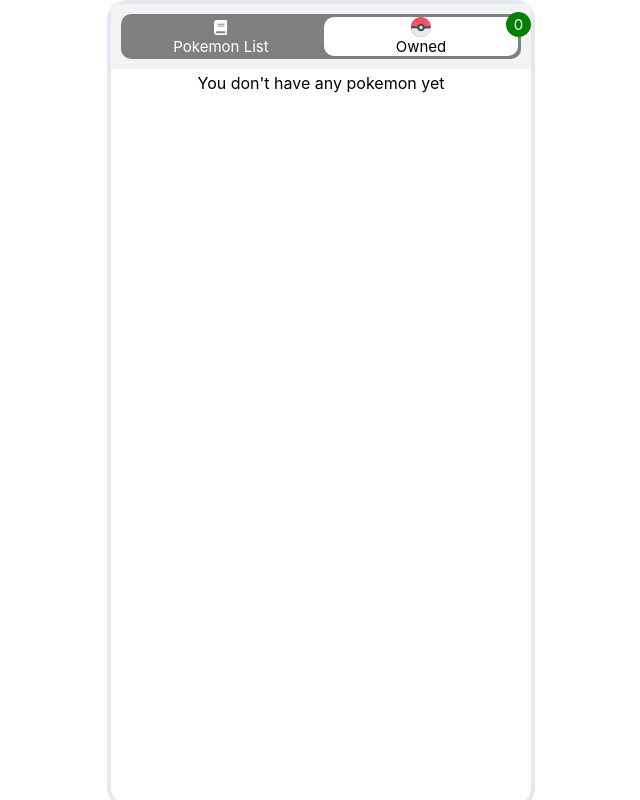
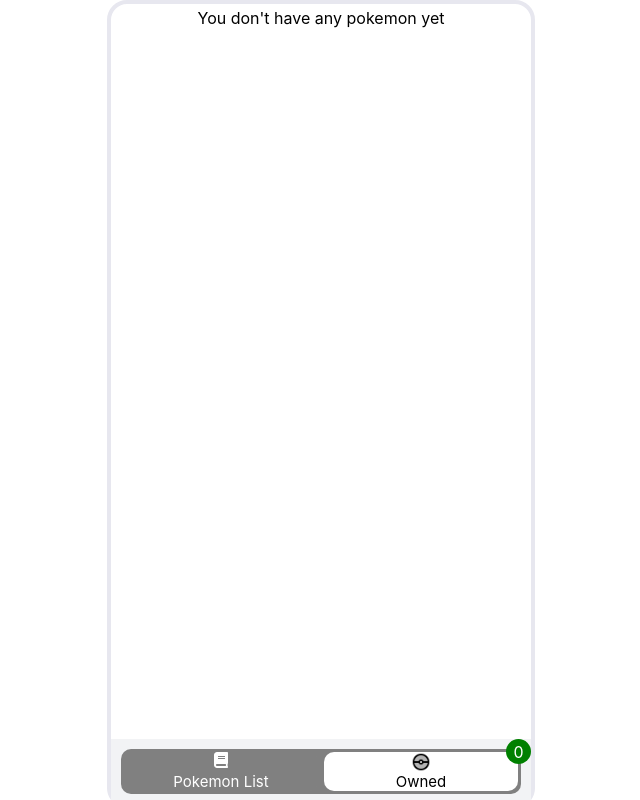
Before and after one commit to cholazzzb/pokemon-cool-full, a Next.js app: page /owned in a window 1280 px wide. Shown: the whole page, without its empty margins (319-959 px from the left). Built offline with nearby package versions, Linux system fonts and the light colour scheme.

Commit message:
refactor: list and owned page layout

```diff
--- a/src/components/Badge.tsx
+++ b/src/components/Badge.tsx
@@ -3,10 +3,16 @@
 import { css, jsx } from '@emotion/react';
 import { FC } from 'react';
 
+type BadgeProps = {
+  top?: number;
+  right?: number;
+};
+
+const Badge: FC<BadgeProps> = ({ top = 0, right = 0, children }) => {
   const BadgeStyle = css`
     position: absolute;
-  right: 0%;
-  bottom: 50%;
+    top: ${top}px;
+    right: ${right}px;
     display: flex;
     justify-content: center;
     align-items: center;
@@ -16,8 +22,6 @@ const BadgeStyle = css`
     background-color: green;
     color: white;
   `;
-
-const Badge: FC = ({ children }) => {
   return <div css={BadgeStyle}>{children}</div>;
 };
 
--- a/src/components/Layout.tsx
+++ b/src/components/Layout.tsx
@@ -1,24 +1,20 @@
 /** @jsxRuntime classic */
 /** @jsx jsx */
 import { css, jsx } from '@emotion/react';
-import { FC } from 'react';
+import { FunctionComponent } from 'react';
 
-interface ILayoutProps {
-  children: any;
-}
-
-const Layout: FC<ILayoutProps> = (props) => {
 const LayoutStyle = css`
-    position: relative;
-    z-index: 0;
   height: 100vh;
   max-width: ${420}px;
   margin: 0 auto;
   border-radius: 20px;
   border: 4px solid #e7e7ef;
+  display: flex;
+  flex-direction: column;
 `;
 
-  return <div css={LayoutStyle}>{props.children}</div>;
+const Layout: FunctionComponent = ({ children }) => {
+  return <div css={LayoutStyle}>{children}</div>;
 };
 
 export default Layout;
--- a/src/components/Navigator.tsx
+++ b/src/components/Navigator.tsx
@@ -1,29 +1,25 @@
 /** @jsxRuntime classic */
 /** @jsx jsx */
-import { css, jsx } from '@emotion/react';
-
+import { jsx } from '@emotion/react';
+import styled from '@emotion/styled';
 import Image from 'next/image';
-import { FC } from 'react';
-import { useOwnedPokemonStore } from '@/domains/ownedPokemon/ownedPokemonStore';
-import { LISTPAGE, OWNEDPAGE } from '@/constants/route';
+import { Fragment, FunctionComponent } from 'react';
 import { FontAwesomeIcon } from '@fortawesome/react-fontawesome';
-import { faBook } from '@fortawesome/free-solid-svg-icons';
+import { faBook, IconDefinition } from '@fortawesome/free-solid-svg-icons';
 
 import Badge from './Badge';
+import Link from 'next/link';
 
-const NavigatorContainerStyle = css`
-  z-index: 0;
+const NavigatorContainer = styled.div`
   display: flex;
-  position: relative;
-  top: 0%;
-  left: 0%;
   width: 100%;
   height: 65px;
   justify-content: center;
   background-color: #f2f3f5;
 `;
 
-const IconContainerStyle = css`
+const NavigatorInner = styled.div`
+  position: relative;
   display: flex;
   background-color: gray;
   width: 100%;
@@ -31,87 +27,90 @@ const IconContainerStyle = css`
   border-radius: 10px;
 `;
 
-const IconStyle = css`
+const IconInner = styled.span`
   display: flex;
   width: 20px;
   height: 20px;
   justify-content: center;
-  align-items: center;
 `;
 
-interface INavigatorProps {
-  currentPage: string;
-  goToListPage: () => void;
-  goToOwnedPage: () => void;
-}
+const Text = styled.p`
+  display: flex;
+  justify-content: center;
+  font-size: 15px;
+  margin: 0px;
+`;
 
-const Navigator: FC<INavigatorProps> = (props) => {
-  const { currentPage, goToListPage, goToOwnedPage } = props;
+export type NavItems = Array<{
+  href: string;
+  icon?: IconDefinition;
+  iconImage?: string;
+  text?: string;
+  color: string;
+  bgColor: string;
+  badge?: {
+    topPos?: number;
+    rightPos?: number;
+    text: string;
+  };
+}>;
 
-  const { ownedPokemons } = useOwnedPokemonStore();
+type NavigatorProps = {
+  navItems?: NavItems;
+};
 
-  const ButtonContainerStyle = (page: string) => {
-    let color, bgColor;
-    if (currentPage === page) {
-      color = 'black';
-      bgColor = 'white';
-    } else {
-      color = 'white';
-      bgColor = 'gray';
-    }
-
-    const style = css`
+const Navigator: FunctionComponent<NavigatorProps> = ({ navItems }) => {
+  return (
+    <NavigatorContainer>
+      <NavigatorInner>
+        {navItems?.map((item) => {
+          const LinkTag = styled.a`
+            text-decoration: none;
             display: flex;
             flex-direction: column;
             justify-content: center;
             align-items: center;
             width: 50%;
+            maxheight: 100%;
             margin: 3px;
-      color: ${color};
-      font-size: 15px;
+            color: ${item.color};
             border-radius: 10px;
-      background-color: ${bgColor};
+            background-color: ${item.bgColor};
             &:hover {
               background-color: #d9dadc;
             }
           `;
-
-    return style;
-  };
-
           return (
-    <div css={NavigatorContainerStyle}>
-      <div css={IconContainerStyle}>
-        <div css={ButtonContainerStyle(LISTPAGE)} onClick={goToListPage}>
-          <span css={IconStyle}>
+            <Fragment key={`navitem-${item.text}`}>
+              <Link href={item.href}>
+                <LinkTag>
+                  <IconInner>
+                    {item.icon ? (
                       <FontAwesomeIcon icon={faBook} />
-          </span>
-          Pokemon List
-        </div>
-        {/* <Search /> */}
-        <div css={ButtonContainerStyle(OWNEDPAGE)} onClick={goToOwnedPage}>
-          <span css={IconStyle}>
+                    ) : item.iconImage ? (
                       <Image
-              alt="pokeball"
-              src={
-                currentPage === OWNEDPAGE
-                  ? '/pokeballSelected.svg'
-                  : '/pokeball.png'
-              }
+                        alt={item.iconImage}
+                        src={item.iconImage}
                         width={20}
                         height={20}
                       />
-          </span>
-          Owned
-          <Badge>
-            {Object.values(ownedPokemons).reduce(
-              (acc, pokemons) => acc + pokemons.total,
-              0,
+                    ) : (
+                      <></>
                     )}
+                  </IconInner>
+                  <Text>{item.text}</Text>
+                  {item.badge && (
+                    <Badge top={item.badge.topPos} right={item.badge.rightPos}>
+                      {item.badge.text}
                     </Badge>
-        </div>
-      </div>
-    </div>
+                  )}
+                </LinkTag>
+              </Link>
+            </Fragment>
+          );
+        })}
+      </NavigatorInner>
+    </NavigatorContainer>
   );
 };
 
--- a/src/constants/route.tsx
+++ /dev/null
@@ -1,3 +0,0 @@
-export const LISTPAGE: string = 'LISTPAGE';
-export const DETAILPAGE: string = 'DETAILPAGE';
-export const OWNEDPAGE: string = 'OWNEDPAGE';
--- a/src/hooks/API/useQueryPokemons.ts
+++ b/src/hooks/API/useQueryPokemons.ts
@@ -1,12 +1,11 @@
 import { useQuery, gql } from '@apollo/client';
 
-type PokemonsData = {
+export type PokemonsData = {
   pokemons: {
     count: number;
     results: Array<{
       id: string;
       name: string;
-      artwork: string;
     }>;
   };
 };
--- a/src/pages/owned.tsx
+++ b/src/pages/owned.tsx
@@ -8,10 +8,11 @@ import { Fragment, useState } from 'react';
 import Head from 'next/head';
 import dynamic from 'next/dynamic';
 
-import { OWNEDPAGE } from '@/constants/route';
 import Layout from '@/components/Layout';
-import Navigator from '@/components/Navigator';
+import Navigator, { NavItems } from '@/components/Navigator';
 import Dialog from '@/components/Dialog';
+import { faBook } from '@fortawesome/free-solid-svg-icons';
+import { useOwnedPokemonStore } from '@/domains/ownedPokemon/ownedPokemonStore';
 
 const OwnedPokemonList = dynamic(
   () => import('@/app/container/pages/Ownedpage/OwnedPokemonList'),
@@ -49,6 +50,34 @@ const Body = styled.div`
 const Owned: NextPage = () => {
   const [activePokeName, setActivePokeName] = useState('');
   const [showDetailed, setShowDetailed] = useState(false);
+  const { ownedPokemons } = useOwnedPokemonStore();
+
+  const navItems: NavItems = [
+    {
+      href: '/',
+      icon: faBook,
+      text: 'Pokemon List',
+      color: 'white',
+      bgColor: 'gray',
+    },
+    {
+      href: '/owned',
+      iconImage: '/pokeball.png',
+      text: 'Owned',
+      color: 'black',
+      bgColor: 'white',
+      badge: {
+        topPos: -10,
+        rightPos: -10,
+        text: String(
+          Object.values(ownedPokemons).reduce(
+            (acc, pokemons) => acc + pokemons.total,
+            0,
+          ),
+        ),
+      },
+    },
+  ];
 
   return (
     <Fragment>
@@ -59,15 +88,6 @@ const Owned: NextPage = () => {
       </Head>
 
       <Layout>
-        <Navigator
-          currentPage={OWNEDPAGE}
-          goToListPage={() => {
-            window.location.href = '/';
-          }}
-          goToOwnedPage={() => {
-            window.location.href = '/owned';
-          }}
-        />
         <Body>
           <OwnedPokemonList
             selectPokemon={(selectedPokemon) => {
@@ -89,6 +109,7 @@ const Owned: NextPage = () => {
             </Dialog>
           )}
         </Body>
+        <Navigator navItems={navItems} />
       </Layout>
     </Fragment>
   );
```
Also changed, not shown: src/app/container/pages/Listpage/Listpage.tsx (deleted, +0 -36 lines), src/app/container/pages/Listpage/PokemonList.tsx (+22 -29 lines), src/app/container/pages/Ownedpage/Ownedpage.tsx (deleted, +0 -76 lines), src/components/Body.tsx (+5 -7 lines), src/pages/index.tsx (+38 -17 lines), 1 other file (tests, documents, lock files or other folders). Lines whose indentation alone changed are shown as unchanged.
